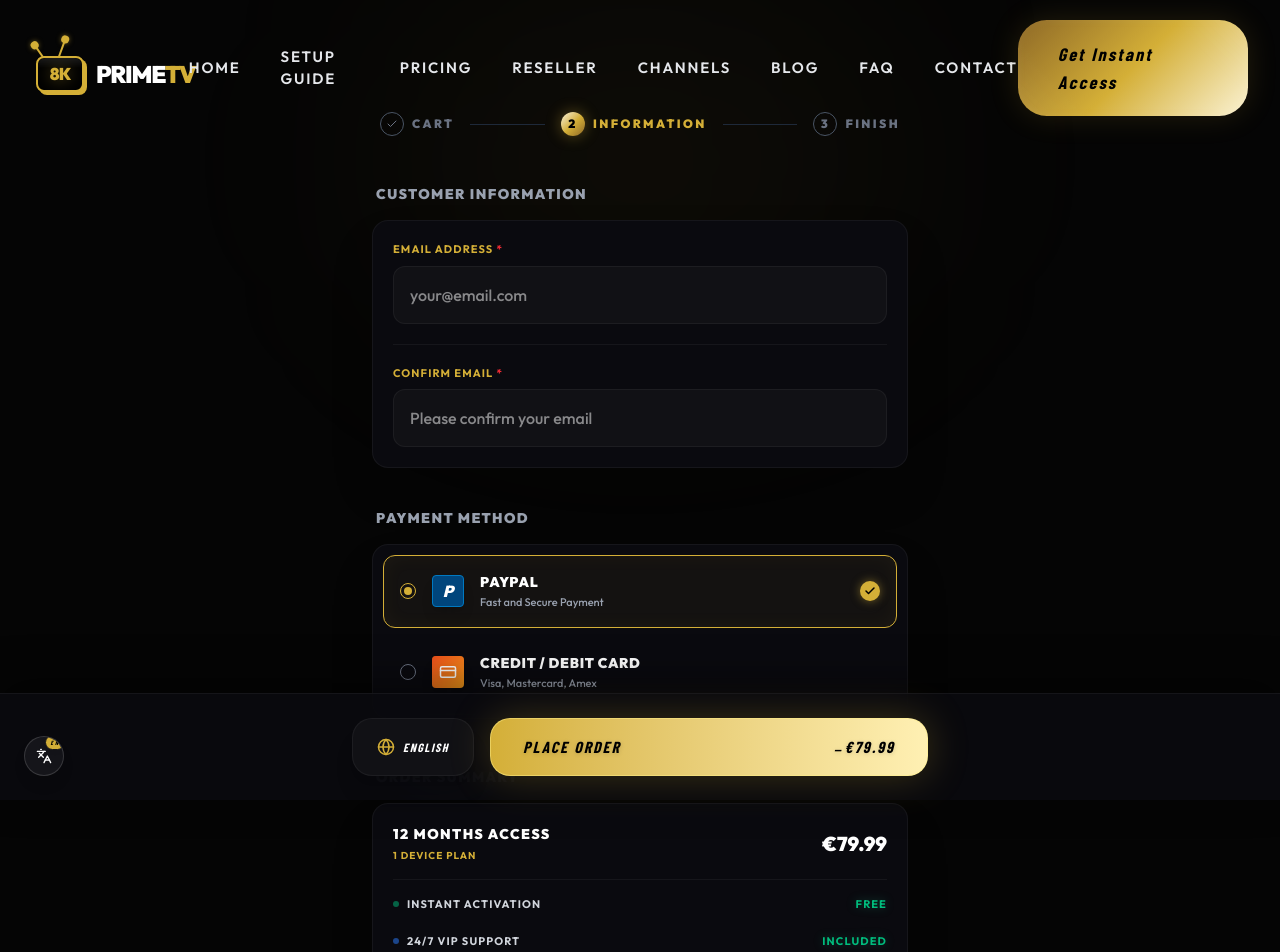
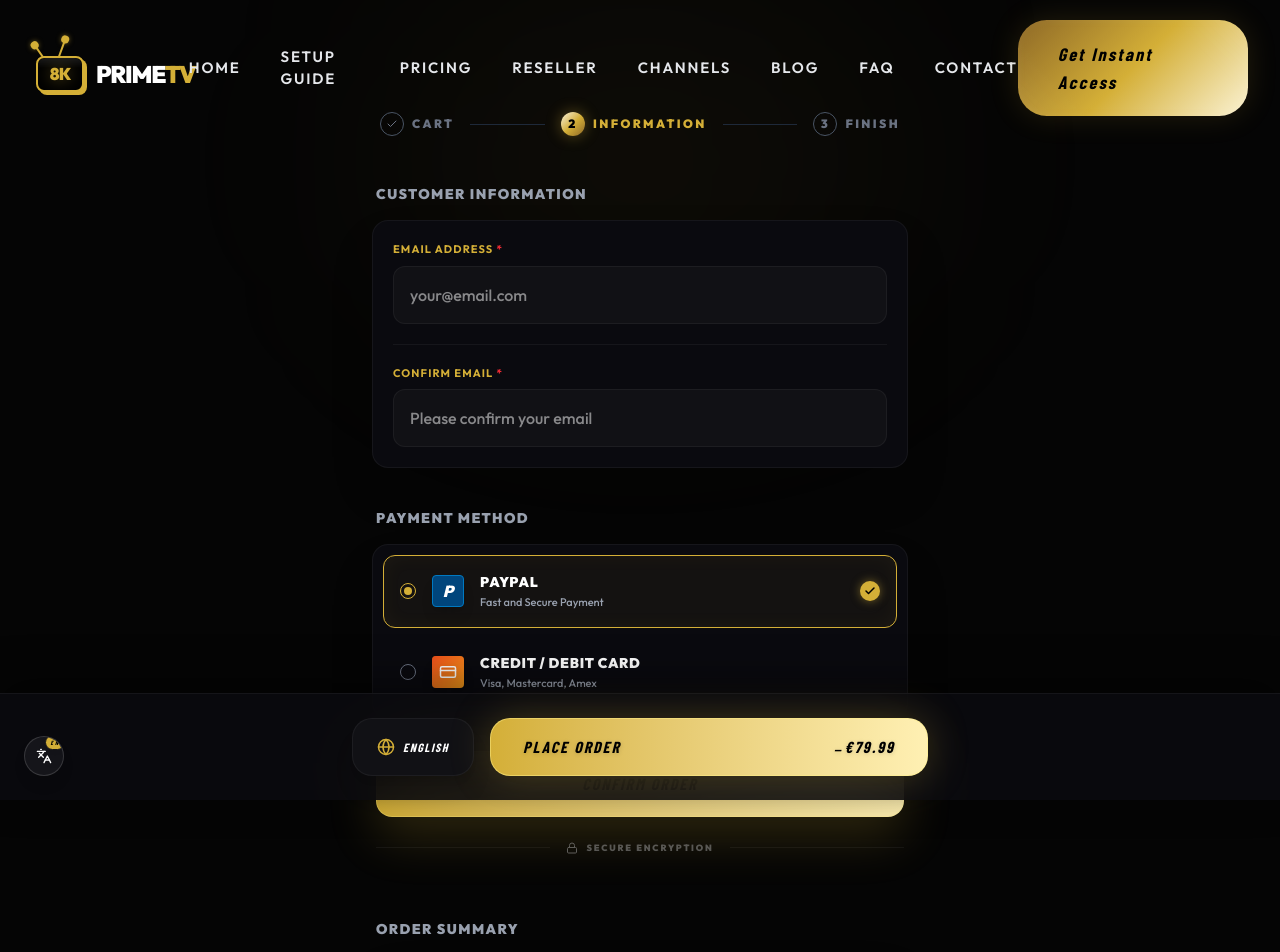
Before and after one commit to cothmane7/8kprime_full_backup, a Next.js app: page /en/checkout in a window 1280 px wide. Shown: the top 952 px of the page. Built offline with nearby package versions, Linux system fonts and the light colour scheme; a web font is replaced by a local one.

Commit message:
feat: add confirm order button after payment selection in checkout

```diff
--- a/app/[lang]/checkout/page.tsx
+++ b/app/[lang]/checkout/page.tsx
@@ -165,6 +165,39 @@ function CheckoutContent({ lang }: { lang: string }) {
                     </div>
                 </div>
 
+                {/* Inline Confirmation Button */}
+                <div className="mb-12 px-1">
+                    <button
+                        onClick={handleProceed}
+                        disabled={isSubmitting}
+                        className={`w-full flex items-center justify-center gap-3 px-8 py-5 rounded-2xl font-black uppercase tracking-[0.2em] text-base border border-yellow-200/30 relative overflow-hidden group/confirm shadow-[0_20px_50px_rgba(212,175,55,0.2)] transition-all ${
+                            isSubmitting
+                            ? 'bg-gray-800 text-gray-400 cursor-not-allowed border-gray-700'
+                            : 'bg-gradient-to-r from-[#D4AF37] via-[#FFF0B3] to-[#D4AF37] bg-[length:200%_auto] hover:bg-right text-black hover:scale-[1.01] active:scale-[0.99]'
+                        }`}
+                    >
+                        {isSubmitting ? (
+                            <>
+                                <div className="w-5 h-5 border-2 border-gray-500 border-t-white rounded-full animate-spin" />
+                                Processing...
+                            </>
+                        ) : (
+                            <>
+                                <div className="absolute inset-0 bg-gradient-to-r from-transparent via-white/40 to-transparent translate-x-[-200%] group-hover/confirm:translate-x-[200%] transition-transform duration-1000" />
+                                <span className="relative z-10">Confirm Order</span>
+                            </>
+                        )}
+                    </button>
+                    <div className="flex items-center justify-center gap-4 mt-6 opacity-50 grayscale hover:grayscale-0 transition-all duration-700">
+                        <div className="h-px bg-white/10 flex-grow" />
+                        <div className="flex items-center gap-2 text-[9px] text-gray-400 font-black uppercase tracking-[0.2em]">
+                            <Lock size={12} className="text-primary" />
+                            Secure Encryption
+                        </div>
+                        <div className="h-px bg-white/10 flex-grow" />
+                    </div>
+                </div>
+
                 {/* Order Summary Section */}
                 <div className="mb-6 mt-4">
                     <h2 className="text-gray-400 text-xs md:text-sm font-black uppercase tracking-widest mb-4 ml-1">Order Summary</h2>
```
